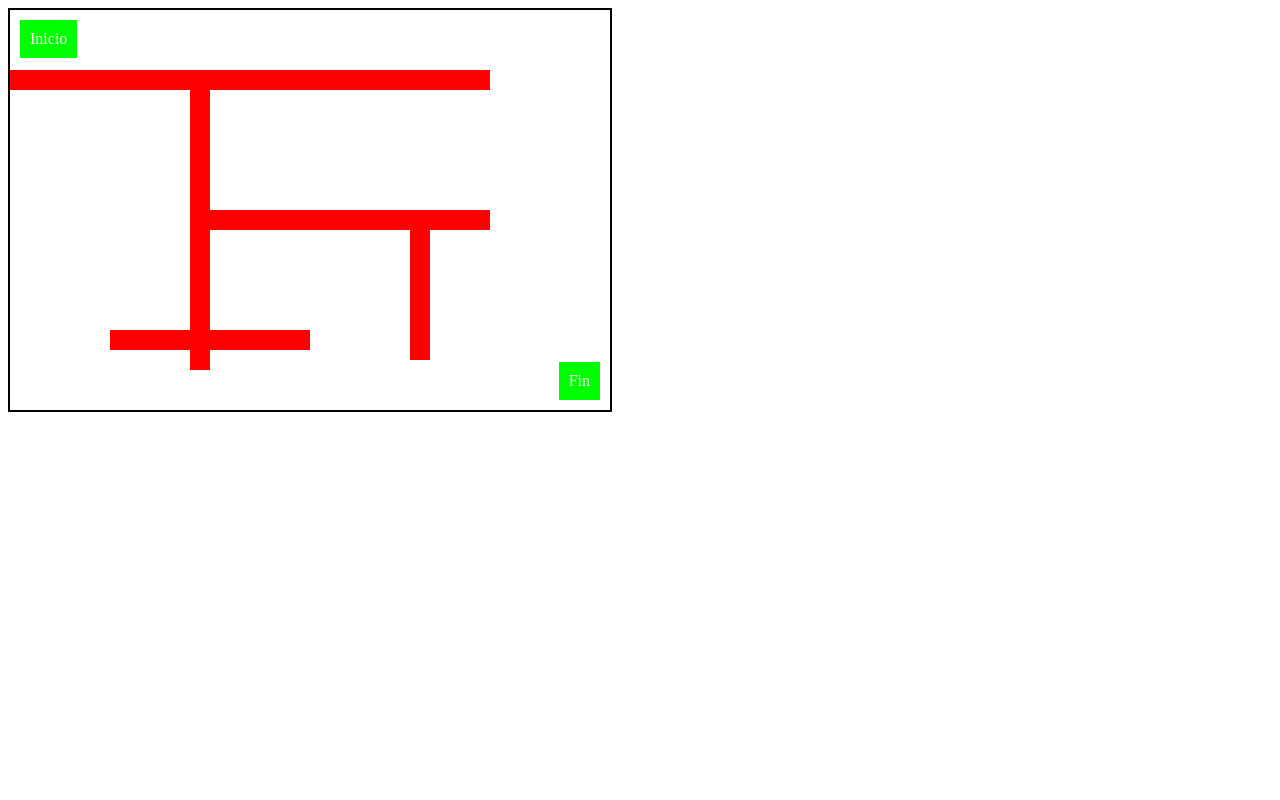
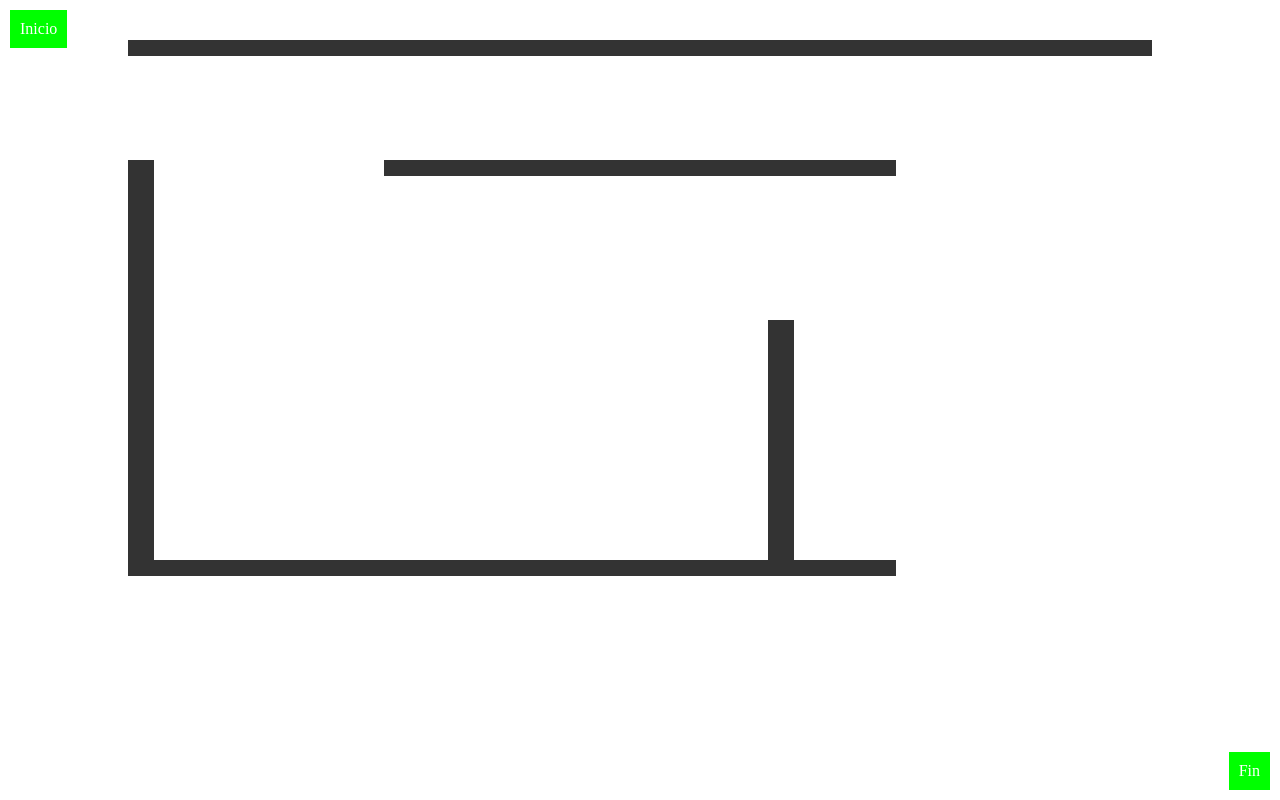
Before and after one commit to ivangc1/ivangc1.github.io, a plain HTML site: page index.html in a window 1280 px wide. Drawn offline with Linux system fonts and the light colour scheme.

Commit message:
Update estilo.css

```diff
--- a/estilo.css
+++ b/estilo.css
@@ -1,50 +1,55 @@
+html, body {
+    margin: 0;
+    padding: 0;
+    height: 100%;
+    overflow: hidden; /* Opcional, para evitar barras de desplazamiento si no son deseadas */
+}
+
 #laberinto {
     position: relative;
-    width: 600px;
-    height: 400px;
-    border: 2px solid #000;
-    overflow: hidden; /* Evita que las paredes sobresalgan */
+    width: 100vw; /* Ancho de la ventana */
+    height: 100vh; /* Altura de la ventana */
+    background-color: #fff;
 }
-
 .pared {
     position: absolute;
-    background-color: #ff0000; /* Rojo para las paredes */
+    background-color: #333; /* Color de las paredes */
 }
 
 #pared1 {
-    width: 80%;
-    height: 20px;
-    top: 60px;
+    top: 5vh;
+    left: 10vw;
+    width: 80vw;
+    height: 2vh;
 }
 
 #pared2 {
-    width: 20px;
-    height: 300px;
-    top: 60px;
-    left: 180px;
+    top: 20vh;
+    left: 10vw;
+    width: 2vw;
+    height: 50vh;
 }
 
 #pared3 {
-    width: 300px;
-    height: 20px;
-    top: 200px;
-    left: 180px;
+    top: 70vh;
+    left: 10vw;
+    width: 60vw;
+    height: 2vh;
 }
 
 #pared4 {
-    width: 20px;
-    height: 150px;
-    top: 200px;
-    left: 400px;
+    top: 40vh;
+    left: 60vw;
+    width: 2vw;
+    height: 30vh;
 }
 
 #pared5 {
-    width: 200px;
-    height: 20px;
-    bottom: 60px;
-    left: 100px;
+    top: 20vh;
+    left: 30vw;
+    width: 40vw;
+    height: 2vh;
 }
-
 .inicio, .fin {
     position: absolute;
     padding: 10px;
```
